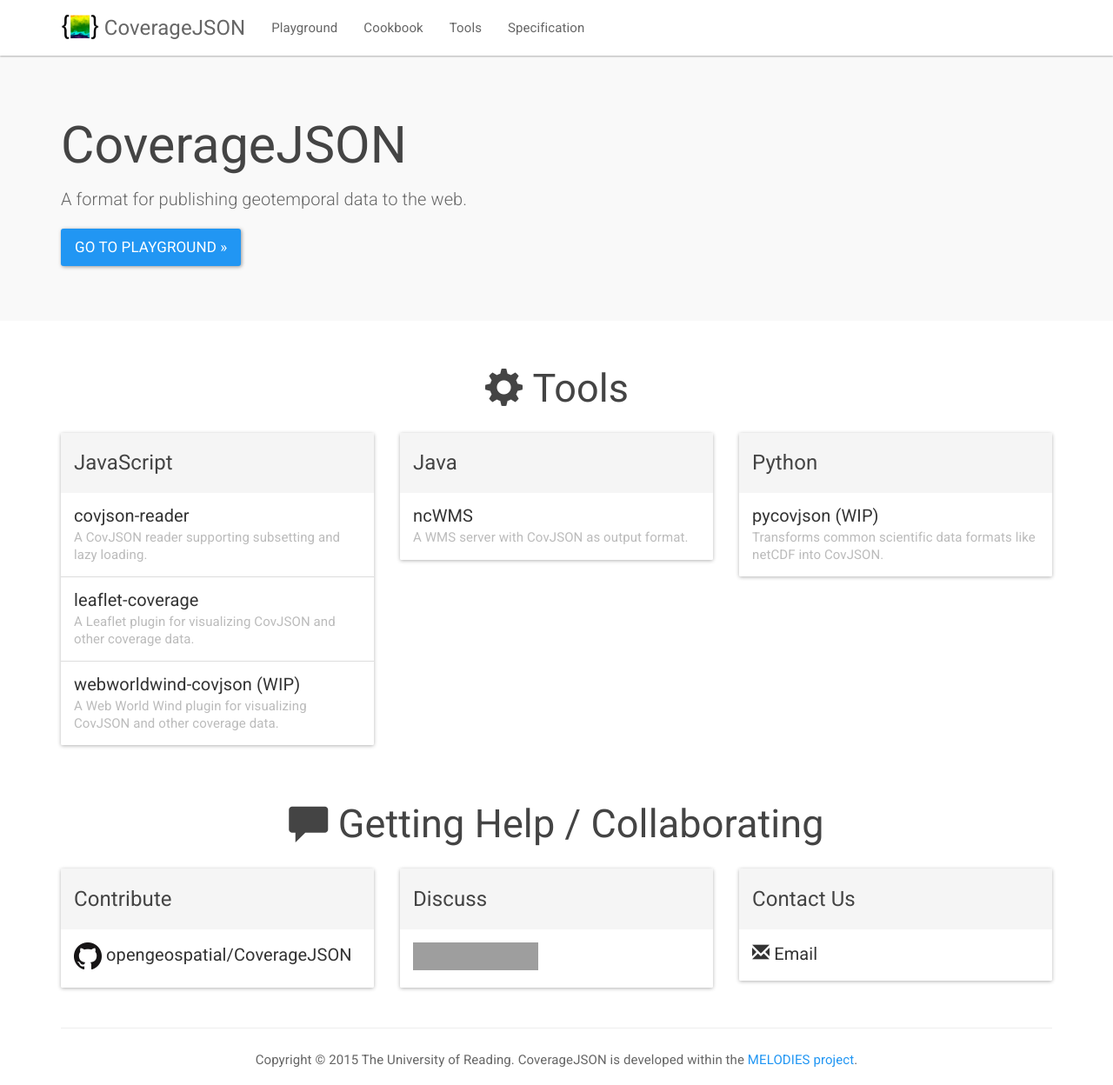
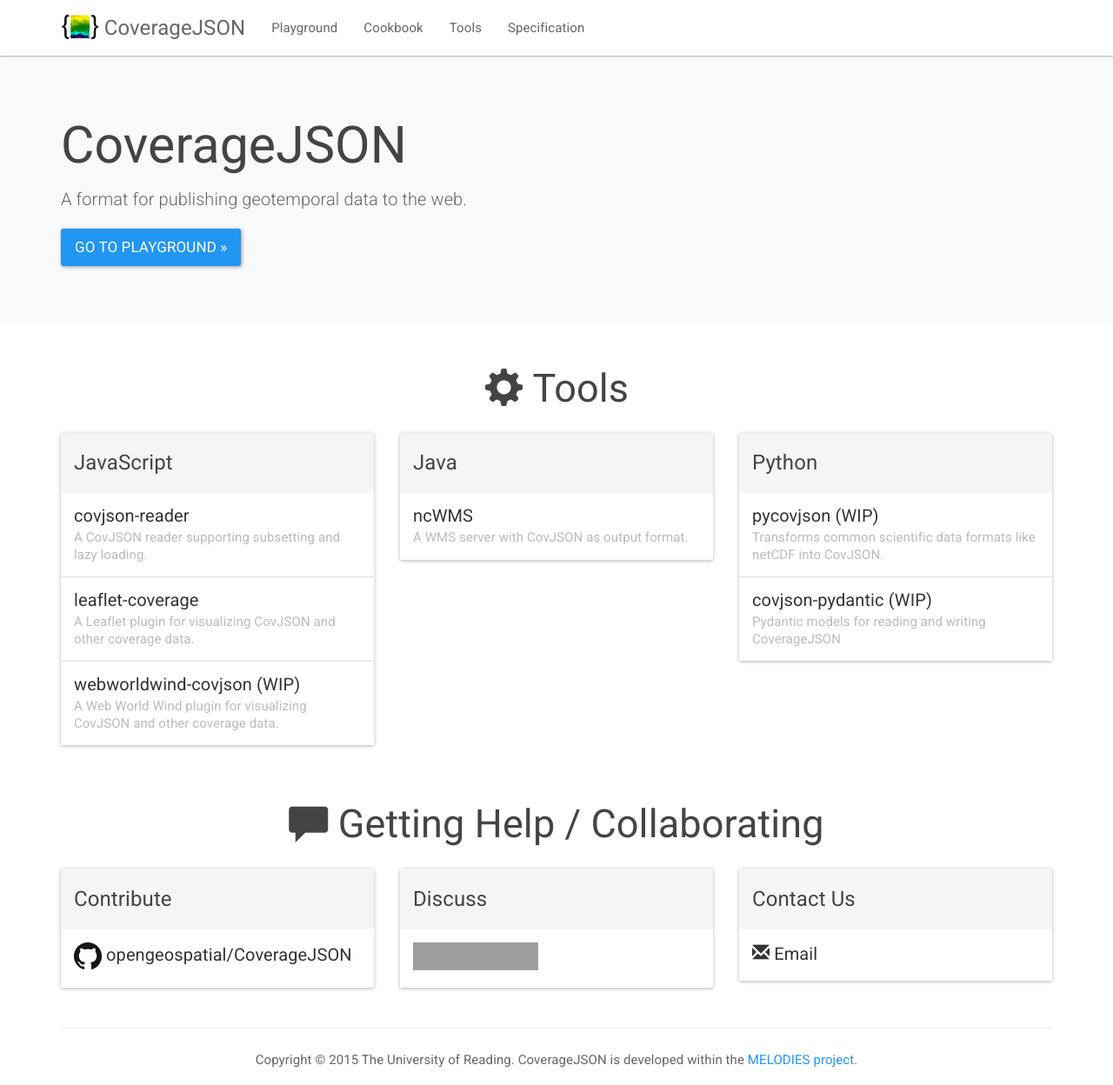
Before and after one commit to covjson/covjson.github.io, a Jekyll site: the page built from index.html, in a window 1280 px wide and 1248 px high. Shown: the whole window at 87% size. Built offline with Jekyll 4.4.1, drawn with Linux system fonts in a browser that asks for light colours; nearby versions of some CDN libraries; grey boxes are pictures that could not be loaded.

Commit message:
Add covjson-pydantic (#9)

```diff
--- a/_data/tools.yaml
+++ b/_data/tools.yaml
@@ -20,3 +20,7 @@
   - name: pycovjson (WIP)
     url: https://github.com/Reading-eScience-Centre/pycovjson
     description: Transforms common scientific data formats like netCDF into CovJSON.
+
+  - name: covjson-pydantic (WIP)
+    url: https://github.com/KNMI/covjson-pydantic
+    description: Pydantic models for reading and writing CoverageJSON
```
